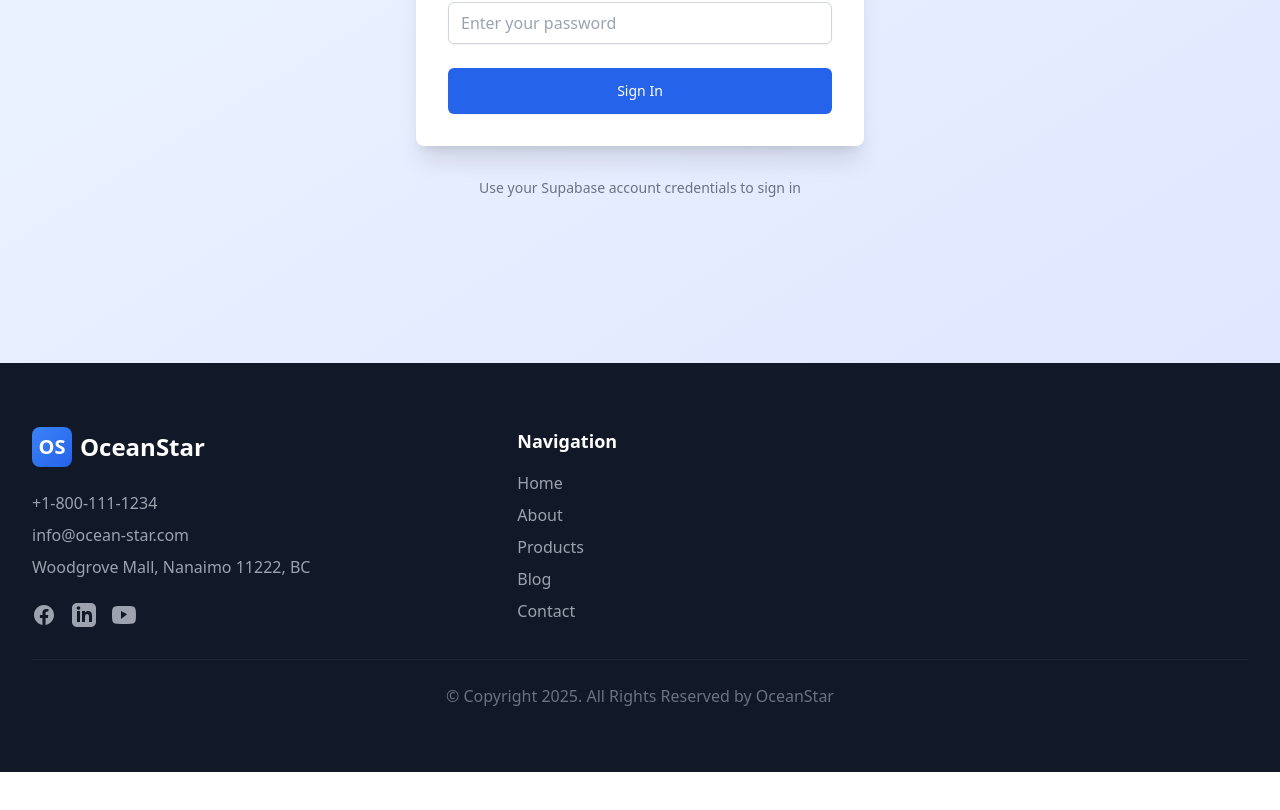
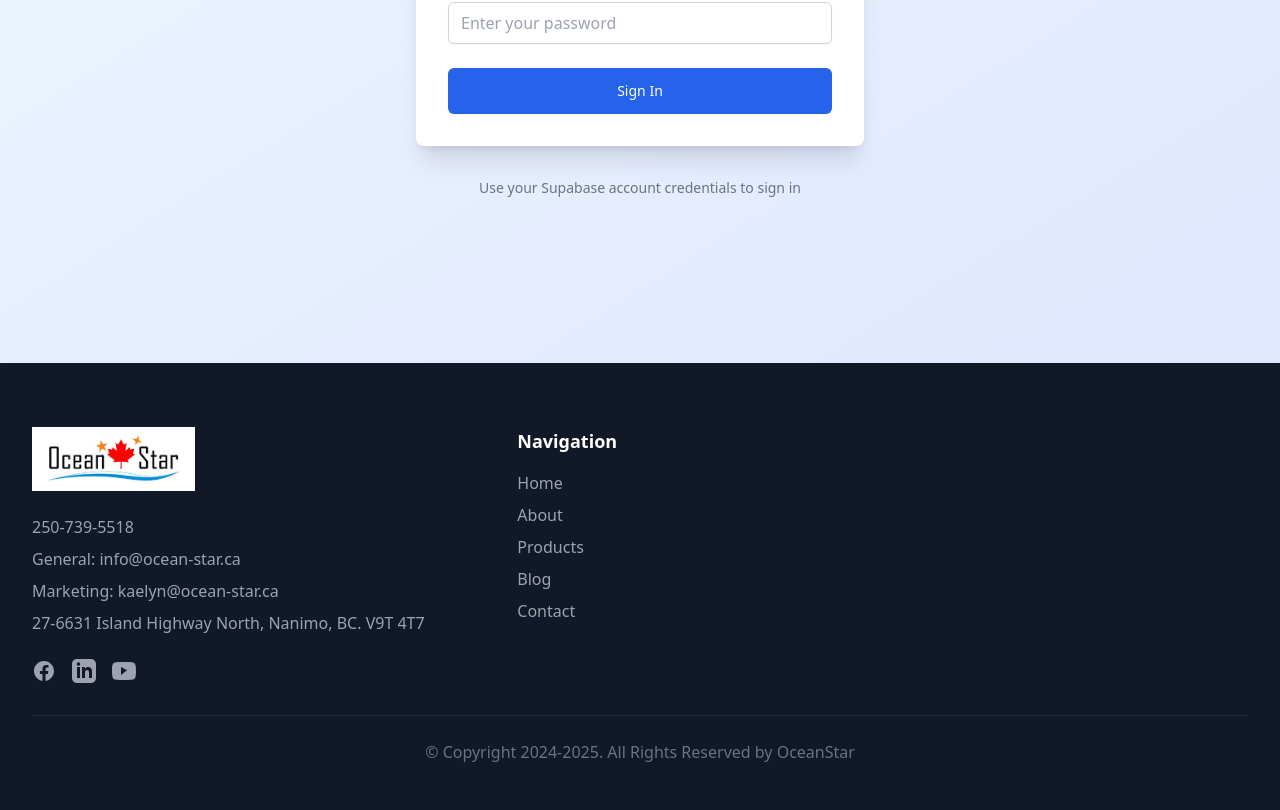
Before and after one commit to UncleSamJC/OceanStartWb, a React (Vite) app: page /admin/login in a window 1280 px wide. Shown: the part 517-1327 px from the top of the page. Before the commit the page ends 1289 px from the top, so only its background shows below. Built offline with nearby package versions, Linux system fonts and the light colour scheme.

Commit message:
created our story

```diff
--- a/src/components/Footer.jsx
+++ b/src/components/Footer.jsx
@@ -1,8 +1,14 @@
-import React from 'react';
-import { Link } from 'react-router-dom';
+import React from "react";
+import { Link } from "react-router-dom";
+import logoImg1 from "../assets/images/logo-ca.jpg";
 
 const SocialIcon = ({ href, children }) => (
-  <a href={href} target="_blank" rel="noopener noreferrer" className="text-gray-400 hover:text-white transition-colors duration-300">
+  <a
+    href={href}
+    target="_blank"
+    rel="noopener noreferrer"
+    className="text-gray-400 hover:text-white transition-colors duration-300"
+  >
     {children}
   </a>
 );
@@ -10,35 +16,86 @@ const SocialIcon = ({ href, children }) => (
 function Footer() {
   return (
     <footer id="footer" className="bg-white">
-
-
       {/* Footer Links Section */}
       <section className="bg-gray-900 text-white">
         <div className="container mx-auto px-4 sm:px-6 lg:px-8 py-16">
           <div className="flex flex-wrap justify-start gap-20">
             {/* Left Side: Logo, Info, Socials */}
             <div className="w-full md:w-1/3 space-y-6">
-              <Link to="/" className="flex items-center space-x-2">
-                <div className="w-10 h-10 bg-gradient-to-br from-blue-500 to-blue-600 rounded-lg flex items-center justify-center">
-                  <span className="text-white text-xl font-bold">OS</span>
-                </div>
-                <span className="text-2xl font-bold text-white">OceanStar</span>
+              <Link to="/" className="flex items-center space-x-2 ">
+                <img
+                  src={logoImg1}
+                  alt="OceanStar Logo"
+                  className="h-auto w-auto sm:h-10 md:h-16 object-contain transition-all duration-200"
+                />
               </Link>
               <div className="space-y-2 text-gray-400">
-                <p><a href="tel:+1-800-555-1234" className="hover:text-white">+1-800-111-1234</a></p>
-                <p><a href="mailto:info@oceanstar.com" className="hover:text-white">info@ocean-star.com</a></p>
-                <p>Woodgrove Mall, Nanaimo 11222, BC </p>
+                <p>
+                  <a href="tel:+1-800-555-1234" className="hover:text-white">
+                    250-739-5518
+                  </a>
+                </p>
+                <p>
+                  <a
+                    href="mailto:info@ocean-star.ca"
+                    className="hover:text-white"
+                  >
+                    General: info@ocean-star.ca
+                  </a>
+                </p>
+                <p>
+                  <a
+                    href="mailto:kaelyn@ocean-star.ca"
+                    className="hover:text-white"
+                  >
+                    Marketing: kaelyn@ocean-star.ca
+                  </a>
+                </p>
+                <p>27-6631 Island Highway North, Nanimo, BC. V9T 4T7</p>
               </div>
               <div className="flex space-x-4">
                 {/* Placeholder Social Icons */}
                 <SocialIcon href="https://facebook.com">
-                  <svg className="w-6 h-6" fill="currentColor" viewBox="0 0 24 24" aria-hidden="true"><path fillRule="evenodd" d="M22 12c0-5.523-4.477-10-10-10S2 6.477 2 12c0 4.991 3.657 9.128 8.438 9.878v-6.987h-2.54V12h2.54V9.797c0-2.506 1.492-3.89 3.777-3.89 1.094 0 2.238.195 2.238.195v2.46h-1.26c-1.243 0-1.63.771-1.63 1.562V12h2.773l-.443 2.89h-2.33v6.988C18.343 21.128 22 16.991 22 12z" clipRule="evenodd" /></svg>
+                  <svg
+                    className="w-6 h-6"
+                    fill="currentColor"
+                    viewBox="0 0 24 24"
+                    aria-hidden="true"
+                  >
+                    <path
+                      fillRule="evenodd"
+                      d="M22 12c0-5.523-4.477-10-10-10S2 6.477 2 12c0 4.991 3.657 9.128 8.438 9.878v-6.987h-2.54V12h2.54V9.797c0-2.506 1.492-3.89 3.777-3.89 1.094 0 2.238.195 2.238.195v2.46h-1.26c-1.243 0-1.63.771-1.63 1.562V12h2.773l-.443 2.89h-2.33v6.988C18.343 21.128 22 16.991 22 12z"
+                      clipRule="evenodd"
+                    />
+                  </svg>
                 </SocialIcon>
                 <SocialIcon href="https://linkedin.com">
-                  <svg className="w-6 h-6" fill="currentColor" viewBox="0 0 24 24" aria-hidden="true"><path fillRule="evenodd" d="M19 0h-14c-2.761 0-5 2.239-5 5v14c0 2.761 2.239 5 5 5h14c2.762 0 5-2.239 5-5v-14c0-2.761-2.238-5-5-5zm-11 19h-3v-11h3v11zm-1.5-12.268c-.966 0-1.75-.79-1.75-1.764s.784-1.764 1.75-1.764 1.75.79 1.75 1.764-.783 1.764-1.75 1.764zm13.5 12.268h-3v-5.604c0-3.368-4-3.113-4 0v5.604h-3v-11h3v1.765c1.396-2.586 7-2.777 7 2.476v6.759z" clipRule="evenodd" /></svg>
+                  <svg
+                    className="w-6 h-6"
+                    fill="currentColor"
+                    viewBox="0 0 24 24"
+                    aria-hidden="true"
+                  >
+                    <path
+                      fillRule="evenodd"
+                      d="M19 0h-14c-2.761 0-5 2.239-5 5v14c0 2.761 2.239 5 5 5h14c2.762 0 5-2.239 5-5v-14c0-2.761-2.238-5-5-5zm-11 19h-3v-11h3v11zm-1.5-12.268c-.966 0-1.75-.79-1.75-1.764s.784-1.764 1.75-1.764 1.75.79 1.75 1.764-.783 1.764-1.75 1.764zm13.5 12.268h-3v-5.604c0-3.368-4-3.113-4 0v5.604h-3v-11h3v1.765c1.396-2.586 7-2.777 7 2.476v6.759z"
+                      clipRule="evenodd"
+                    />
+                  </svg>
                 </SocialIcon>
                 <SocialIcon href="https://youtube.com">
-                  <svg className="w-6 h-6" fill="currentColor" viewBox="0 0 24 24" aria-hidden="true"><path fillRule="evenodd" d="M19.615 3.184c-3.604-.246-11.631-.245-15.23 0-3.897.266-4.356 2.62-4.385 8.816.029 6.185.484 8.549 4.385 8.816 3.6.245 11.626.246 15.23 0 3.897-.266 4.356-2.62 4.385-8.816-.029-6.185-.484-8.549-4.385-8.816zm-10.615 12.701V8.115l6.06 3.045-6.06 4.725z" clipRule="evenodd" /></svg>
+                  <svg
+                    className="w-6 h-6"
+                    fill="currentColor"
+                    viewBox="0 0 24 24"
+                    aria-hidden="true"
+                  >
+                    <path
+                      fillRule="evenodd"
+                      d="M19.615 3.184c-3.604-.246-11.631-.245-15.23 0-3.897.266-4.356 2.62-4.385 8.816.029 6.185.484 8.549 4.385 8.816 3.6.245 11.626.246 15.23 0 3.897-.266 4.356-2.62 4.385-8.816-.029-6.185-.484-8.549-4.385-8.816zm-10.615 12.701V8.115l6.06 3.045-6.06 4.725z"
+                      clipRule="evenodd"
+                    />
+                  </svg>
                 </SocialIcon>
               </div>
             </div>
@@ -48,11 +105,31 @@ function Footer() {
               <div className="space-y-4">
                 <h3 className="font-bold text-lg">Navigation</h3>
                 <ul className="space-y-2 text-gray-400">
-                  <li><Link to="/" className="hover:text-white">Home</Link></li>
-                  <li><Link to="/about" className="hover:text-white">About</Link></li>
-                  <li><Link to="/products" className="hover:text-white">Products</Link></li>
-                  <li><Link to="/blog" className="hover:text-white">Blog</Link></li>
-                  <li><Link to="/contact" className="hover:text-white">Contact</Link></li>
+                  <li>
+                    <Link to="/" className="hover:text-white">
+                      Home
+                    </Link>
+                  </li>
+                  <li>
+                    <Link to="/about" className="hover:text-white">
+                      About
+                    </Link>
+                  </li>
+                  <li>
+                    <Link to="/products" className="hover:text-white">
+                      Products
+                    </Link>
+                  </li>
+                  <li>
+                    <Link to="/blog" className="hover:text-white">
+                      Blog
+                    </Link>
+                  </li>
+                  <li>
+                    <Link to="/contact" className="hover:text-white">
+                      Contact
+                    </Link>
+                  </li>
                 </ul>
               </div>
             </div>
@@ -60,7 +137,10 @@ function Footer() {
 
           {/* Bottom Copyright */}
           <div className="mt-8 pt-6 border-t border-gray-800 text-center text-gray-500">
-            <p>© Copyright {new Date().getFullYear()}. All Rights Reserved by OceanStar</p>
+            <p>
+              © Copyright 2024-{new Date().getFullYear()}. All Rights Reserved
+              by OceanStar
+            </p>
           </div>
         </div>
       </section>
--- a/src/pages/About.jsx
+++ b/src/pages/About.jsx
@@ -1,5 +1,6 @@
 import React from "react";
 import WhoWeAre from "../components/about/WhoWeAre";
+import beachCoverUpImage from "../assets/images/beach-cover-up.jpg";
 
 function About() {
   return (
@@ -19,46 +20,25 @@ function About() {
           <div>
             <h2 className="text-3xl font-bold text-gray-900 mb-6">Our Story</h2>
             <p className="text-gray-600 mb-4">
-              Founded with a passion for excellence, OceanStar has been at the
-              forefront of innovation in our industry. Our journey is defined by
-              a commitment to quality, innovation, and client satisfaction.
+              OceanStar is a custom clothing brand inspired by the vastness of the ocean and stars, embracing the past, present, and future of personalized fashion. We specialize in women's beach and casual cover-ups, custom clothing, and unique embroidery and printing services that bring your vision to life.
             </p>
             <p className="text-gray-600 mb-4">
-              We believe in building lasting relationships with our clients by
-              delivering tailored solutions that exceed expectations and drive
-              success.
+              Our diverse clientele spans from schools and airlines to social organizations, clubs, and corporations for group orders, while our retail customers include families, individuals, and small community groups. With our founder's 25 years of industry expertise and a comprehensive Asian supply chain network, we've established a solid foundation for excellence.
+            </p>
+            <p className="text-gray-600 mb-4">
+              Based in Canada with a physical retail showroom and on-site processing capabilities, we offer end-to-end services from design and material sourcing to production, shipping, and after-sales support. Whether you're an individual seeking a unique piece or a large organization needing custom uniforms, we deliver personalized solutions that meet your specific requirements.
             </p>
           </div>
 
-          <div className="bg-gray-50 p-8 rounded-lg">
-            <h3 className="text-2xl font-bold text-gray-900 mb-6">
-              Our Values
-            </h3>
-            <ul className="space-y-4">
-              <li className="flex items-start">
-                <div className="w-2 h-2 bg-blue-600 rounded-full mt-2 mr-3"></div>
-                <span className="text-gray-600">
-                  Excellence in everything we do
-                </span>
-              </li>
-              <li className="flex items-start">
-                <div className="w-2 h-2 bg-blue-600 rounded-full mt-2 mr-3"></div>
-                <span className="text-gray-600">
-                  Innovation-driven solutions
-                </span>
-              </li>
-              <li className="flex items-start">
-                <div className="w-2 h-2 bg-blue-600 rounded-full mt-2 mr-3"></div>
-                <span className="text-gray-600">Customer-centric approach</span>
-              </li>
-              <li className="flex items-start">
-                <div className="w-2 h-2 bg-blue-600 rounded-full mt-2 mr-3"></div>
-                <span className="text-gray-600">
-                  Sustainable business practices
-                </span>
-              </li>
-            </ul>
+          <div>
+            <img
+              src={beachCoverUpImage}
+              alt="Beach Cover-up Collection"
+              className="w-full h-auto rounded-lg shadow-lg object-cover max-h-[450px]"
+            />
           </div>
+
+
         </div>
       </div>
       <WhoWeAre />
```
Also changed, not shown: src/components/FAQSection.jsx (+10 -25 lines), 1 other file (tests, documents, lock files or other folders).
